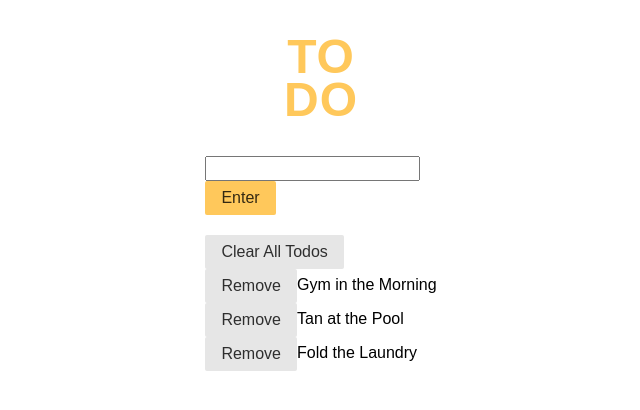
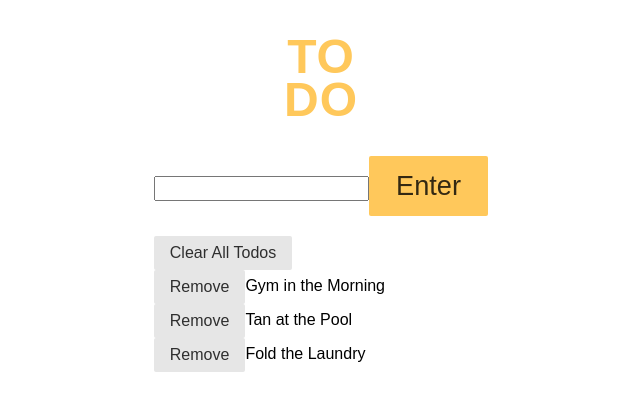
Before and after one commit to alexanderchoi/todos-extension, a React (Create React App) app: page / in a window 1280 px wide. Shown: the top 410 px of the page, without its empty margins (319-959 px from the left). Built offline with nearby package versions, Linux system fonts and the light colour scheme.

Commit message:
update styling

```diff
--- a/src/App.css
+++ b/src/App.css
@@ -14,7 +14,7 @@ h1 {
 .App {
 	margin: 0 auto;
 	display: grid;
-	grid-template-columns: 35% 1fr 35%;
+	grid-template-columns: 25% 1fr 25%;
 }
 
 .todosWrapper {
@@ -23,16 +23,20 @@ h1 {
 }
 
 .Form {
+	margin: 0 auto;
 	padding: 20px 0px;
 	grid-template-columns: repeat 5(1fr);
 }
 
 .inputField {
 	grid-column: 1 / 4;
+	display: inline;
 }
 
 .submitButton {
 	grid-column: 4 / 5;
+	display: inline;
+	font-size: 1.7em;
 }
 
 .button-secondary {
--- a/src/Components/Form.js
+++ b/src/Components/Form.js
@@ -35,7 +35,7 @@ class Form extends Component {
           value={this.state.inputValue}
           onChange={this.handleChange}
           onKeyUp={ this.handleKeyUp }
-          className="pure-input"
+          className="pure-input "
         />
       </div>
       <div className="submitButton">
```
